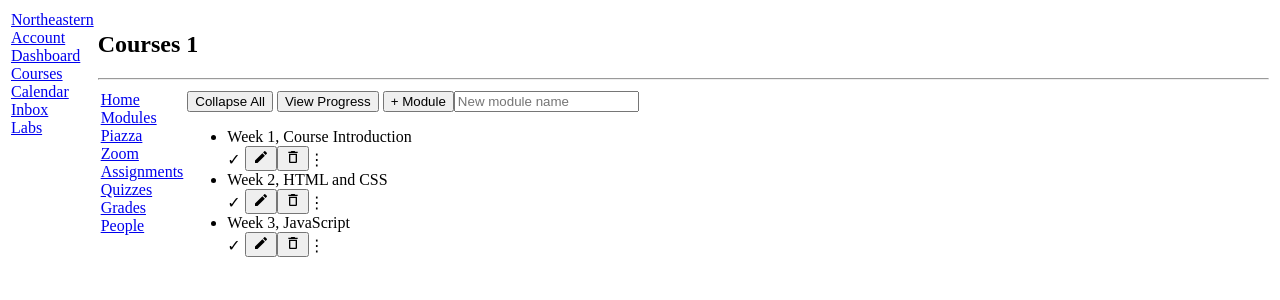
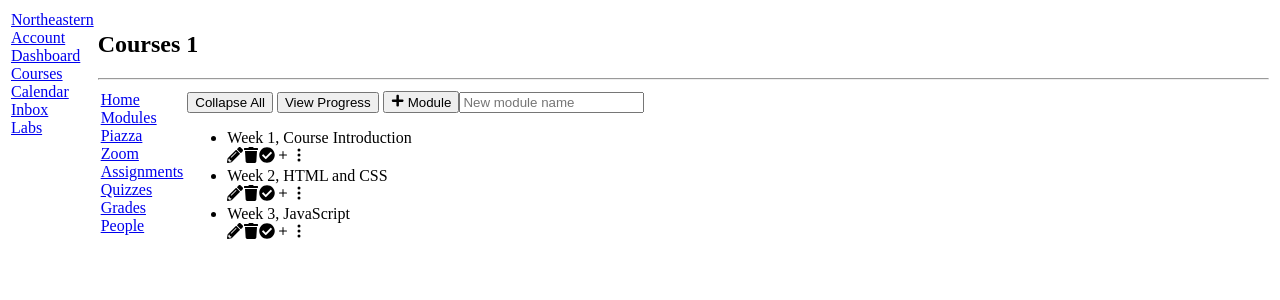
Before and after one commit to liuminjing2021cloud/webdev-client, a Next.js app: page /courses/1/modules in a window 1280 px wide. Shown: the top 300 px of the page. Built offline with nearby package versions, Linux system fonts and the light colour scheme.

Commit message:
Use standard module action icons

```diff
--- a/app/(kambaz)/courses/[cid]/modules/page.tsx
+++ b/app/(kambaz)/courses/[cid]/modules/page.tsx
@@ -1,10 +1,13 @@
 "use client";
 import { useState } from "react";
+import { FaCheckCircle, FaPencilAlt, FaPlus, FaTrash } from "react-icons/fa";
+import { BsPlus } from "react-icons/bs";
+import { IoEllipsisVertical } from "react-icons/io5";
 import { KambazModule, useKambazStore } from "../../../store";
 export default function Modules() {
   const modules = useKambazStore((state) => state.modules); const addModule = useKambazStore((state) => state.addModule); const updateModule = useKambazStore((state) => state.updateModule); const deleteModule = useKambazStore((state) => state.deleteModule);
   const [newName, setNewName] = useState(""); const [editing, setEditing] = useState<KambazModule | null>(null);
-  return <div><button type="button">Collapse All</button> <button type="button">View Progress</button> <button id="wd-add-module-btn" type="button" onClick={() => { if (newName.trim()) { addModule(newName.trim()); setNewName(""); } }}>+ Module</button><input aria-label="New module" placeholder="New module name" value={newName} onChange={(event) => setNewName(event.target.value)} />
-    <ul id="wd-modules">{modules.map((module) => <li className="wd-module" key={module._id}>{editing?._id === module._id ? <><input aria-label="Edit module" value={editing.name} onChange={(event) => setEditing({ ...editing, name: event.target.value })} /><button onClick={() => { updateModule(editing); setEditing(null); }}>Save</button></> : <div className="wd-title">{module.name}</div>} <span aria-label="Published module" title="Published">✓</span> <button id="wd-edit-module-btn" aria-label="Edit module" title="Edit module" onClick={() => setEditing(module)}><svg aria-hidden="true" data-icon="pencil" viewBox="0 0 24 24" width="16" height="16"><title>Edit module</title><path fill="currentColor" d="M3 17.25V21h3.75L17.81 9.94l-3.75-3.75L3 17.25ZM20.71 7.04a1 1 0 0 0 0-1.41l-2.34-2.34a1 1 0 0 0-1.41 0l-1.83 1.83 3.75 3.75 1.83-1.83Z" /></svg></button><button id="wd-delete-module-btn" aria-label="Delete module" title="Delete module" onClick={() => deleteModule(module._id)}><svg aria-hidden="true" data-icon="trash" viewBox="0 0 24 24" width="16" height="16"><title>Delete module</title><path fill="currentColor" d="M6 19c0 1.1.9 2 2 2h8c1.1 0 2-.9 2-2V7H6v12ZM8 9h8v10H8V9Zm7.5-5-1-1h-5l-1 1H5v2h14V4h-3.5Z" /></svg></button><span aria-label="More module options" title="More module options">⋮</span></li>)}</ul>
+  return <div><button type="button">Collapse All</button> <button type="button">View Progress</button> <button id="wd-add-module-btn" type="button" onClick={() => { if (newName.trim()) { addModule(newName.trim()); setNewName(""); } }}><FaPlus /> Module</button><input aria-label="New module" placeholder="New module name" value={newName} onChange={(event) => setNewName(event.target.value)} />
+    <ul id="wd-modules">{modules.map((module) => <li className="wd-module" key={module._id}>{editing?._id === module._id ? <><input aria-label="Edit module" value={editing.name} onChange={(event) => setEditing({ ...editing, name: event.target.value })} /><button onClick={() => { updateModule(editing); setEditing(null); }}>Save</button></> : <div className="wd-title">{module.name}</div>} <div className="module-controls"><FaPencilAlt className="cursor-pointer text-blue-600" onClick={() => setEditing(module)} title="Edit module" /><FaTrash className="cursor-pointer text-red-600" onClick={() => deleteModule(module._id)} title="Delete module" /><FaCheckCircle className="text-green-600" title="Published module" /><BsPlus className="text-3xl" title="Add item" /><IoEllipsisVertical className="text-xl" title="More module options" /></div></li>)}</ul>
   </div>;
 }
--- a/package.json
+++ b/package.json
@@ -13,6 +13,7 @@
     "next": "16.3.6",
     "react": "19.2.8",
     "react-dom": "19.2.8",
+    "react-icons": "^5.7.0",
     "react-redux": "^9.3.1",
     "zustand": "^5.1.0"
   },
```
Also changed, not shown: 1 other file (tests, documents, lock files or other folders).
